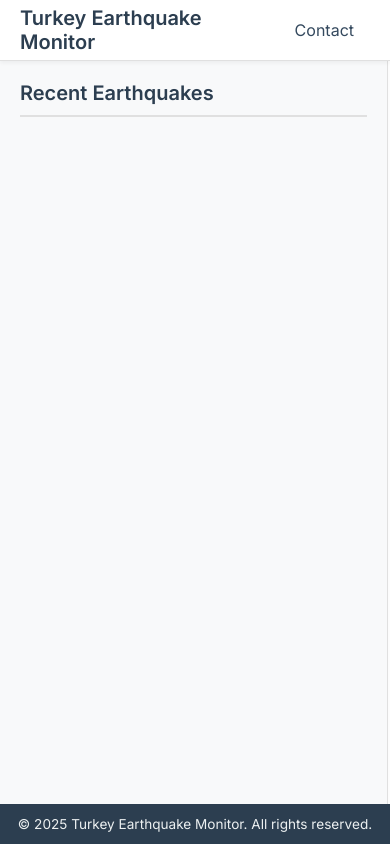
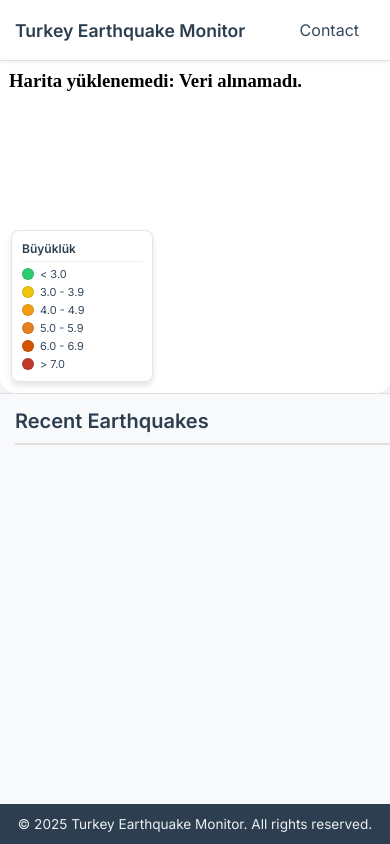
Before and after one commit to ar3s27/earthQuakeVisualizationOpenStreet, a Flask app: page / in a window 390 px wide. Run offline with Flask 3, Linux system fonts and the light colour scheme; data that the repository does not hold is empty.

Commit message:
Update style.css

```diff
--- a/static/style.css
+++ b/static/style.css
@@ -380,3 +380,67 @@
     display: inline-block;
     border: 1px solid rgba(0,0,0,0.1);
 }
+
+/* Mobile Responsiveness */
+@media (max-width: 768px) {
+    .main-content {
+        flex-direction: column; /* Stack vertically */
+    }
+
+    /* Map on top */
+    #map-container {
+        height: 55vh; /* Take up 55% of the viewport height */
+        width: 100%;
+        order: 1; /* Ensure map is first */
+        border-radius: 0 0 16px 16px; /* Rounded corners only at bottom */
+    }
+
+    /* Sidebar below */
+    .sidebar {
+        width: 100%;
+        height: 45vh; /* Take up remaining height */
+        order: 2; /* Ensure sidebar is second */
+        border-right: none;
+        border-top: 1px solid #e0e0e0;
+        padding: 15px;
+    }
+
+    .main-header {
+        padding: 0 15px;
+    }
+
+    .main-header h1 {
+        font-size: 1.1rem;
+    }
+
+    /* Adjust Legend for Mobile */
+    .map-legend {
+        bottom: 10px;
+        left: 10px;
+        padding: 10px;
+        min-width: 120px;
+    }
+
+    .legend-title {
+        font-size: 12px;
+        margin-bottom: 5px;
+    }
+
+    .legend-list li {
+        font-size: 11px;
+        margin-bottom: 4px;
+    }
+
+    .color-dot {
+        width: 10px;
+        height: 10px;
+        margin-right: 6px;
+    }
+
+    /* Adjust Modal for Mobile */
+    .modal-content {
+        width: 95%;
+        padding: 20px;
+        margin-top: 20%;
+    }
+}
```
